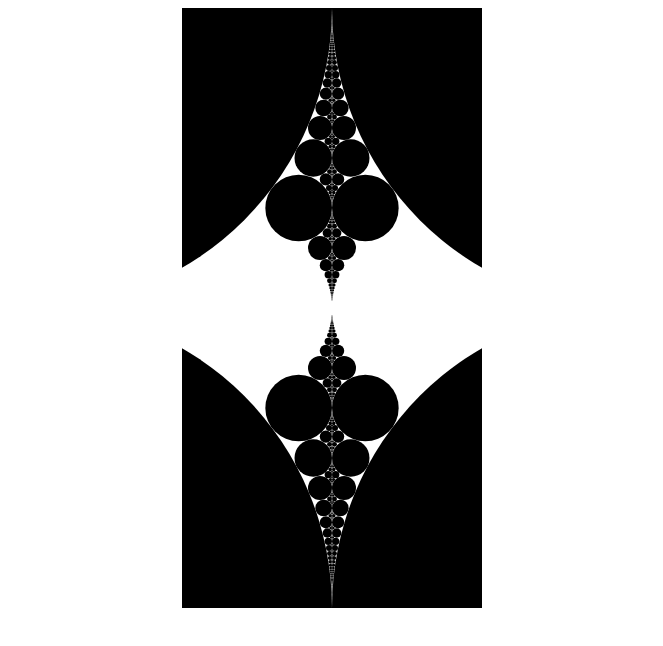
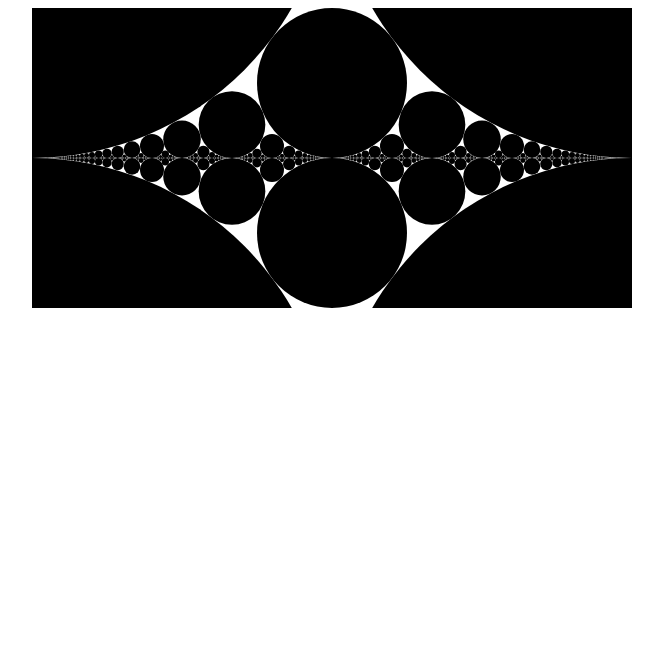
Before and after one commit to dmackinnon1/fareyford, a plain HTML site: page index.html in a window 1280 px wide. Shown: the whole page, without its empty margins (308-971 px from the left). Drawn offline with Linux system fonts and the light colour scheme.

Commit message:
added images

```diff
--- a/index.html
+++ b/index.html
@@ -13,7 +13,7 @@
 
 <script>
 	let sequence = nthLevelFaery(40);
-	let svg = fordCirclesSVG(sequence, 600, 'black','vertical', omitEnds=false, omitCentre=true);
+	let svg = fordCirclesSVG(sequence, 600, 'black');
 	document.getElementById("svg").innerHTML = svg;
 </script>
 
```
Also changed, not shown: imgs/fordcross.png (added), imgs/horizontal40.png (added).
